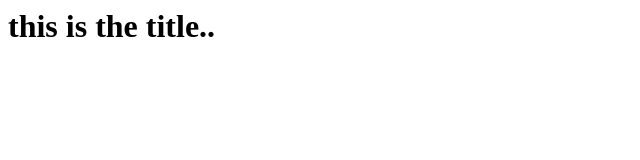
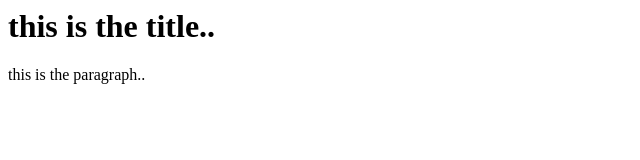
Before and after one commit to MariusButnariu/test--repository, a plain HTML site: page index.html in a window 1280 px wide. Shown: the whole page, without its empty margins (0-640 px from the left). Drawn offline with Linux system fonts and the light colour scheme.

Commit message:
Revert "remove the paragraph"
This reverts commit fc0c1d57f3745ca50ace9d661e059746c3684b55.

```diff
--- a/index.html
+++ b/index.html
@@ -4,5 +4,6 @@
 </head>
 <body>
     <h1>this is the title..</h1>
+    <p>this is the paragraph..</p>
 </body>
 </html>
```
